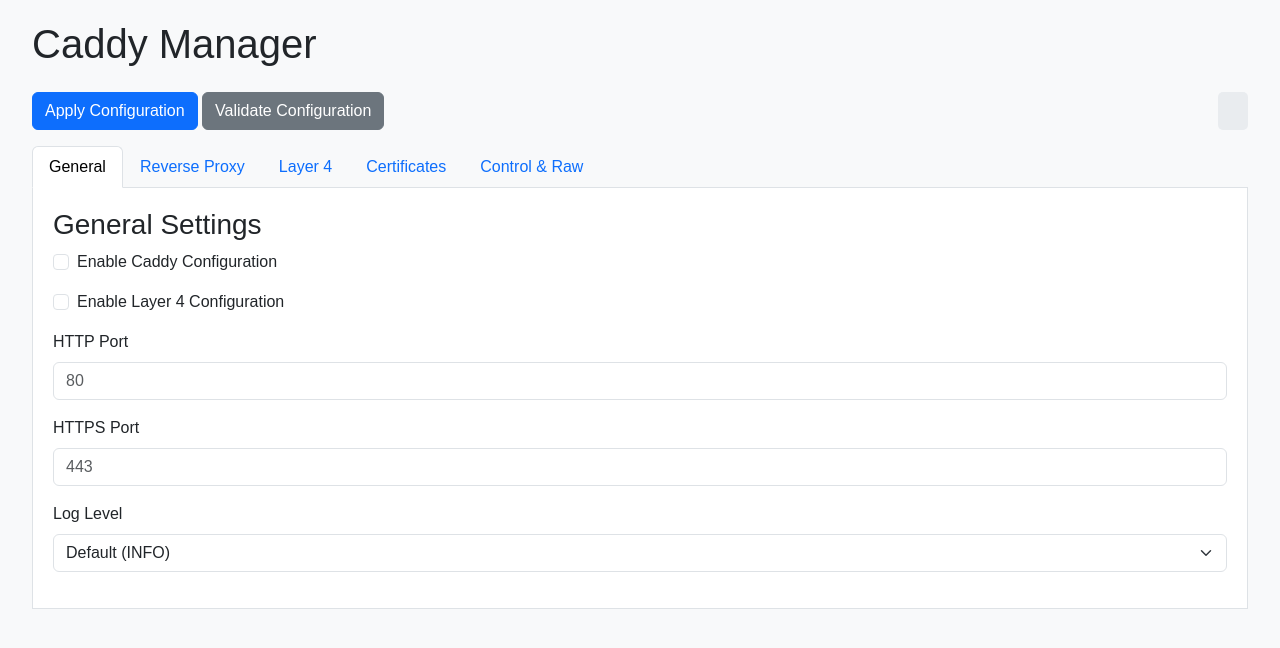
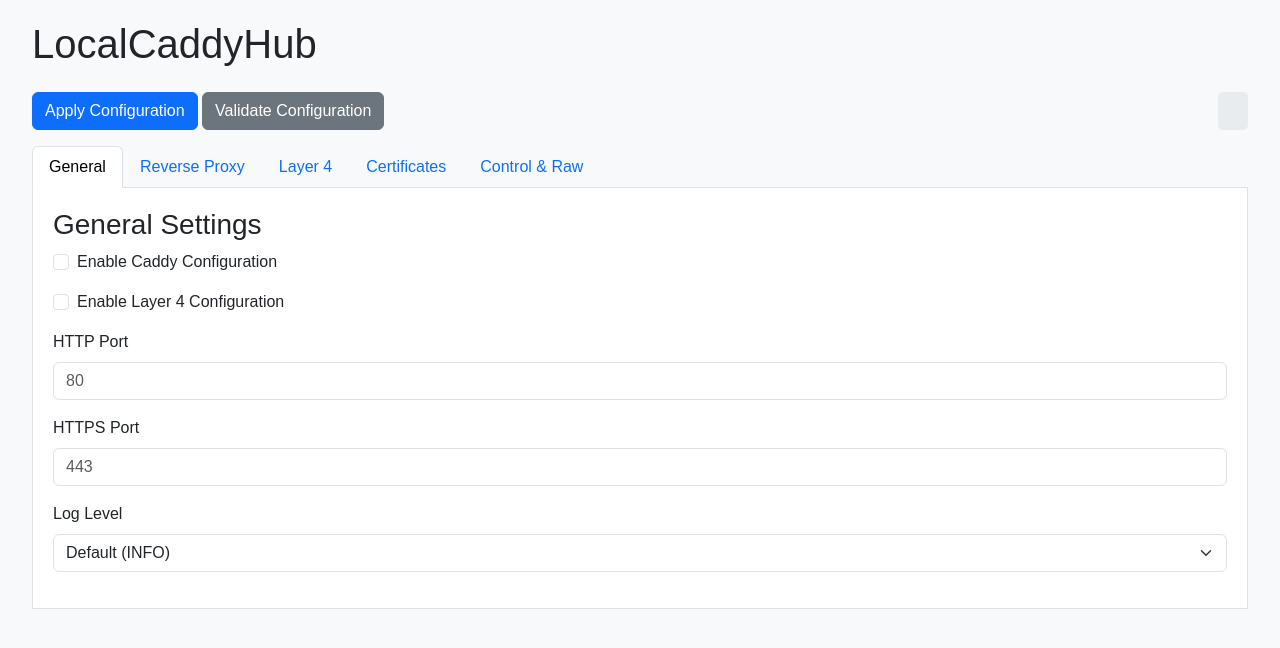
Before and after one commit to Bladestar2105/LocalCaddyHub, a plain HTML site: page static/index.html in a window 1280 px wide. Drawn offline with nearby package versions, Linux system fonts and the light colour scheme; no server answers.

Commit message:
Rename Caddy Manager to LocalCaddyHub across codebase

```diff
--- a/static/index.html
+++ b/static/index.html
@@ -3,7 +3,7 @@
 <head>
     <meta charset="UTF-8">
     <meta name="viewport" content="width=device-width, initial-scale=1.0">
-    <title>Caddy Manager</title>
+    <title>LocalCaddyHub</title>
     <!-- Bootstrap CSS -->
     <link href="https://cdn.jsdelivr.net/npm/bootstrap@5.3.2/dist/css/bootstrap.min.css" rel="stylesheet">
     <style>
@@ -18,7 +18,7 @@
 <body>
 
 <div class="container-fluid">
-    <h1 class="mb-4">Caddy Manager</h1>
+    <h1 class="mb-4">LocalCaddyHub</h1>
 
     <div class="d-flex justify-content-between mb-3">
         <div>
```
Also changed, not shown: .Jules/palette.md, .github/workflows/docker-build.yml, README.md, 1 other file.
